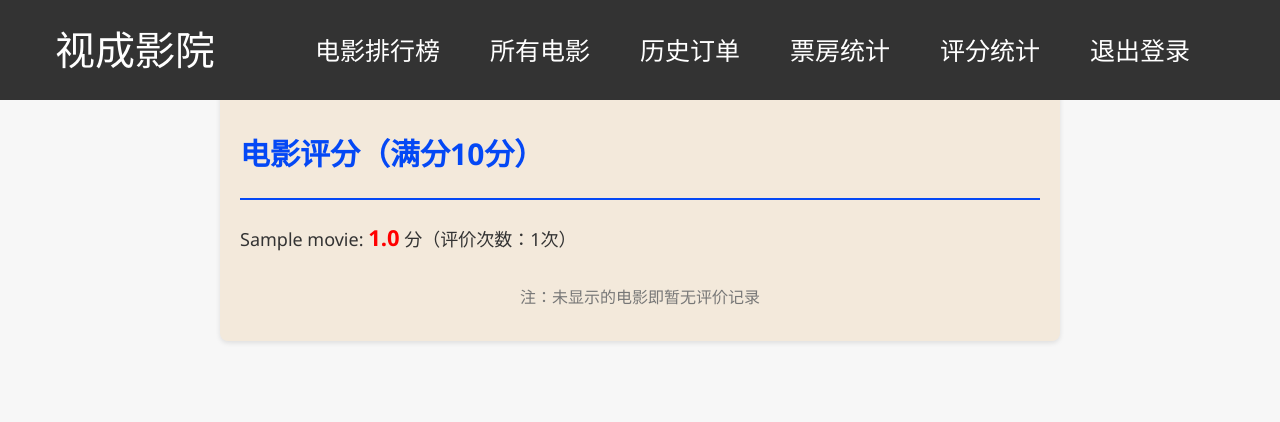
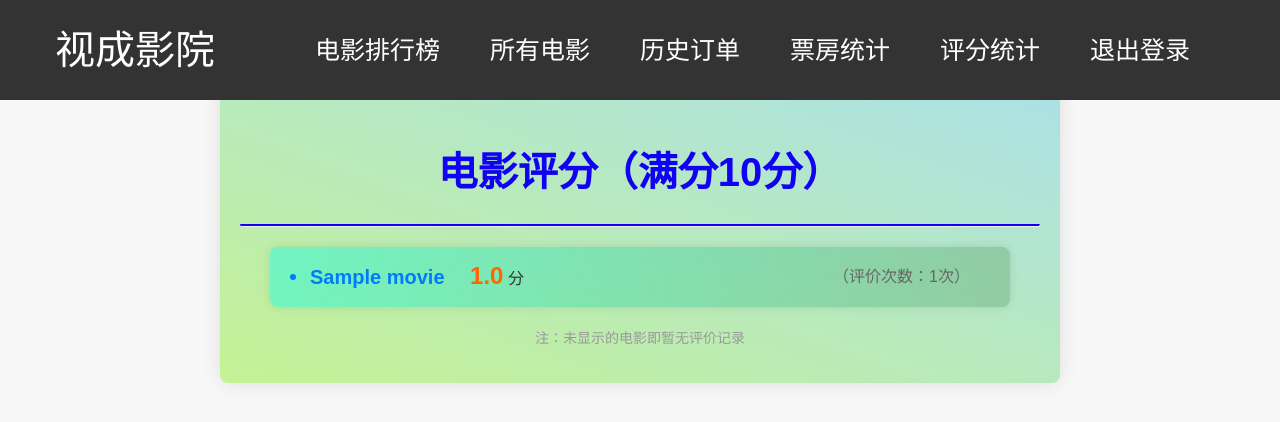
Before and after one commit to TangerineStarrySky/2024Spring-DBPJ, a Django app: page /cinema/score/ in a window 1280 px wide. Shown: the top 422 px of the page. Run offline with Django 4.2, Linux system fonts and the light colour scheme; tables that the repository leaves empty hold one stand-in row (values such as "Sample post").

Commit message:
重新美化了统计页面，同时修复两个显示问题

```diff
--- a/cinema/templates/box_office.html
+++ b/cinema/templates/box_office.html
@@ -29,9 +29,9 @@
         <ul>
             {% for box in box_offices %}
                 <li>
-                    <p>
-                        {{ box.2 }}: <span>{{ box.0 }}</span> 元（观看次数：{{ box.1 }}次）
-                    </p>
+                    <span class="movie-name"> {{ box.2 }} </span>
+                    <span class="number">{{ box.0 }}</span> 元
+                    <span class="count">（观看次数：{{ box.1 }}次）</span>
                 </li>
             {% endfor %}
         </ul>
--- a/cinema/templates/score_stats.html
+++ b/cinema/templates/score_stats.html
@@ -29,9 +29,9 @@
         <ul>
             {% for score in scores %}
                 <li>
-                    <p>
-                        {{ score.2 }}: <span>{{ score.0 }}</span> 分（评价次数：{{ score.1 }}次）
-                    </p>
+                    <span class="movie-name"> {{ score.2 }} </span>
+                    <span class="number">{{ score.0 | floatformat:1 }}</span> 分
+                    <span class="count">（评价次数：{{ score.1 }}次）</span>
                 </li>
             {% endfor %}
         </ul>
--- a/static/css/movie_list.css
+++ b/static/css/movie_list.css
@@ -72,7 +72,7 @@ hr {
 }
 .movie-cast {
     font-weight: bold;
-    color: #FFA500;
+    color: #a86c05;
     font-style: italic;
 }
 .purchase-button {
--- a/static/css/navbar.css
+++ b/static/css/navbar.css
@@ -25,7 +25,6 @@ body {
 .navbar .username {
     float: right;
     padding-right: 40px;
-    margin-left: 30px;
 }
 
 .navbar a, .navbar div {
--- a/static/css/stats.css
+++ b/static/css/stats.css
@@ -1,5 +1,5 @@
 body {
-    font-family: 'Segoe UI', Tahoma, Geneva, Verdana, sans-serif;
+    font-family: Arial, sans-serif;
     background-color: #f7f7f7;
     margin: 0;
     padding: 0;
@@ -10,50 +10,65 @@ body {
     max-width: 800px;
     margin: 80px auto;
     padding: 20px;
-    background-color: rgba(232, 190, 135, 0.25);
+    background: linear-gradient(to right top, rgba(135, 236, 28, 0.45), rgba(37, 185, 204, 0.36)); /* 使用渐变背景色 */
     border-radius: 8px;
-    box-shadow: 0 2px 5px rgba(0, 0, 0, 0.1);
+    box-shadow: 0 0 20px rgba(0, 0, 0, 0.1);
 }
 h3 {
-    font-size: 30px;
-    color: #0448f5;
+    font-size: 40px;
+    color: #1202f3;
     margin-bottom: 20px;
+    text-align: center;
+    text-transform: uppercase; /* 将标题转换为大写 */
 }
 hr {
-    border: none;
-    border-top: 2px solid #0448f5;
-    margin-bottom: 20px;
+    border-top: 2px solid #1202f3;
 }
 ul {
     list-style: none;
     padding: 0;
-    margin: 0;
+    margin-top: 20px;
 }
 li {
-    margin-bottom: 15px;
+    height: 40px;
+    margin: 20px 30px;
+    padding: 10px 40px;
+    background: linear-gradient(to right, rgba(36, 250, 218, 0.5), rgba(18, 101, 19, 0.21));
+    border-radius: 8px;
+    box-shadow: 0 0 10px rgba(0, 0, 0, 0.1);
+    position: relative;
 }
-p {
-    font-size: 18px;
-    margin-bottom: 10px;
+li::before {
+    content: '';
+    position: absolute;
+    top: 50%;
+    left: 0;
+    transform: translateY(-50%);
+    width: 6px;
+    height: 6px;
+    background-color: #007bff; /* 蓝色圆点作为装饰 */
+    border-radius: 50%;
+    margin-left: 20px;
 }
-p.note {
+.movie-name {
+    font-size: 20px;
+    font-weight: bold;
+    color: #007bff;
+    margin-right: 20px;
+}
+.number {
+    font-size: 24px;
+    font-weight: bold;
+    color: #ff6600;
+}
+.count {
+    float: right;
     font-size: 16px;
-    color: #777;
+    color: #666;
+    line-height: 40px;
+}
+.note {
+    font-size: 14px;
+    color: #999; /* 浅灰色用于注释 */
     text-align: center;
-    margin-top: 30px;
 }
-.container a {
-    color: #007bff;
-    text-decoration: none;
-    transition: color 0.3s ease;
-}
-.container a:hover {
-    color: #0056b3;
-    text-decoration: underline;
-}
-
-.container span{
-    font-weight: bold;
-    font-size: 22px;
-    color: red;
-}
```
